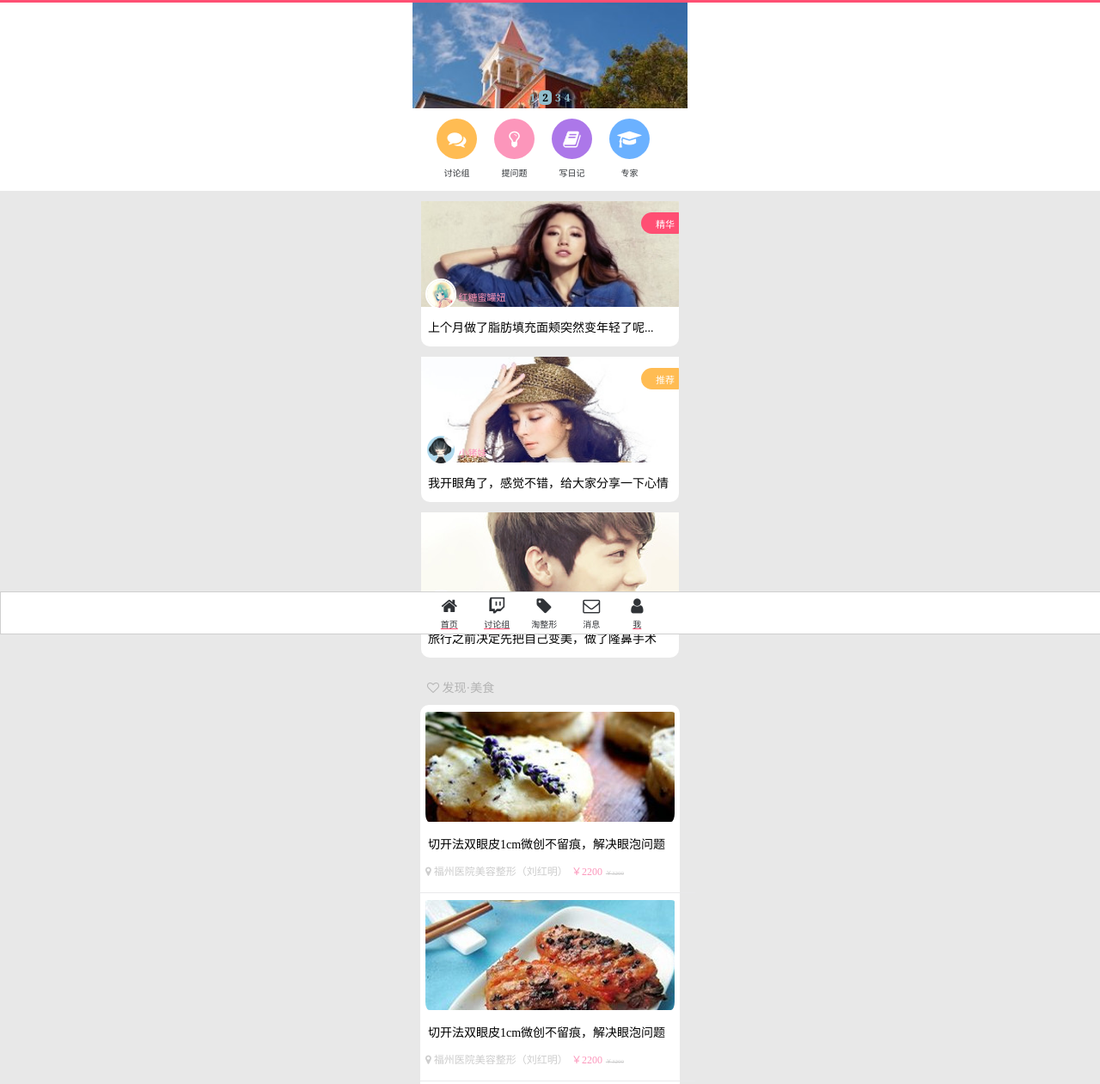
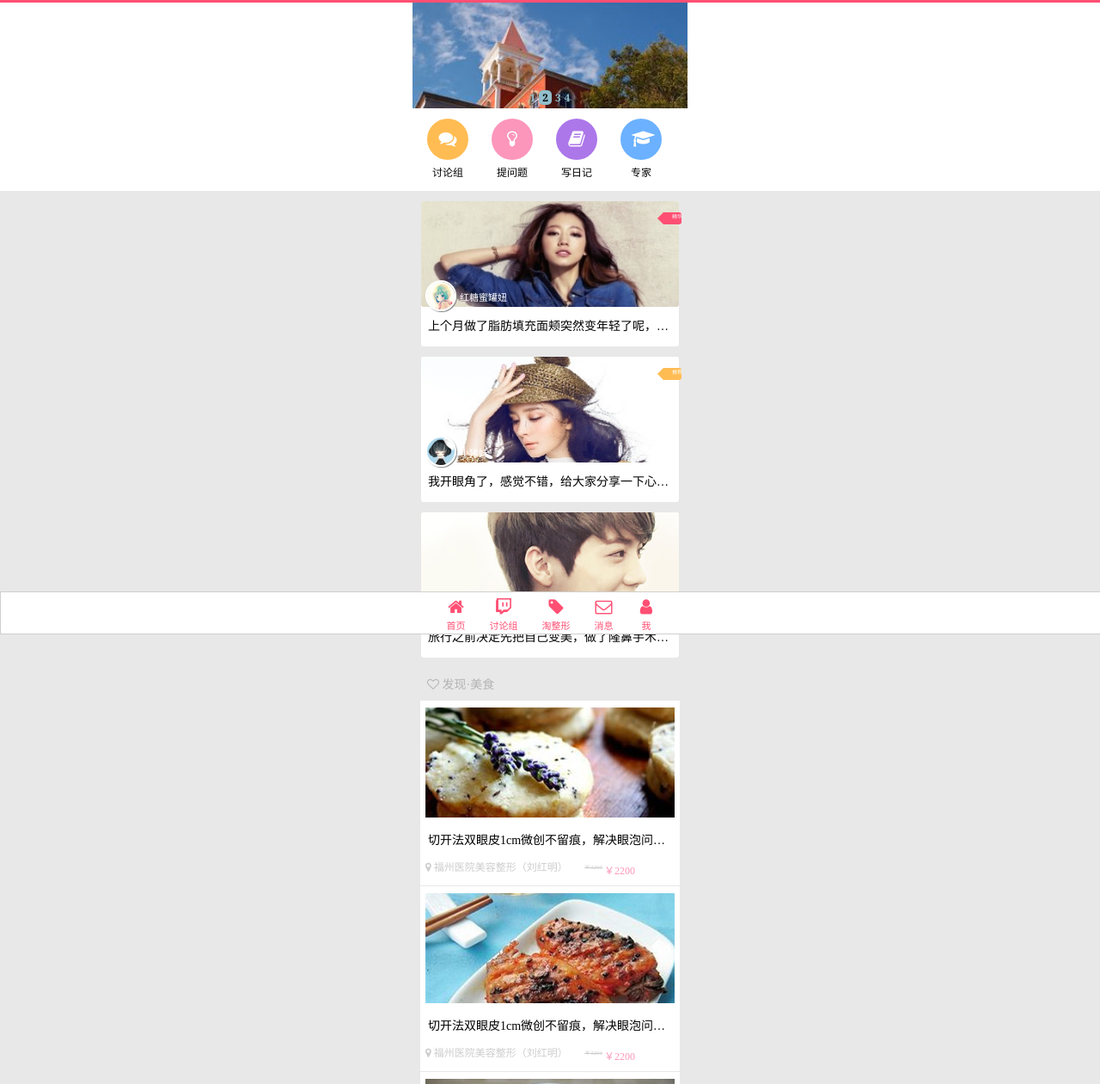
Before and after one commit to qiujuan/training, a website: page index.html in a window 1280 px wide. Shown: the part 62-1323 px from the top of the page at 86% size. Drawn offline with nearby package versions, Linux system fonts and the light colour scheme; files that its build step writes are made by us from their sources.

Commit message:
修改了index的标签使用不规范的问题，以及“精华”标签没三角的问题

```diff
--- a/index.html
+++ b/index.html
@@ -8,6 +8,7 @@
   <link rel="stylesheet" href="bower_components/font-awesome/css/font-awesome.min.css"/>
   <link rel="stylesheet" href="css/index.css"  media="screen, projection"/>
 </head>
+
 <body>
   <header id="header">
     <h1>悦美</h1>
@@ -16,97 +17,104 @@
   <nav id="navigation">
     <div id="slider"></div>
     <div id="nav">
-      <a><button type="button" id="chat_button" name="navButton" class="fa fa-comments"></button><br/><label>讨论组</label></a>
-      <a><button type="button" id="question_button" name="navButton" class="fa fa-lightbulb-o"></button><br/><label>提问题</label></a>
-      <a><button type="button" id="diary_button" name="navButton" class="fa fa-book"></button><br/><label>写日记</label></a>
-      <a><button type="button" id="expert_button" name="navButton" class="fa fa-graduation-cap"></button><br/><label>专家</label></a>
+      <ul>
+        <li><a><i id="chat" class="fa fa-comments"></i><br/>讨论组</a></li>
+        <li><a><i id="question" class="fa fa-lightbulb-o"></i><br/>提问题</a></li>
+        <li><a><i id="diary" class="fa fa-book"></i><br/>写日记</a></li>
+        <li><a><i id="expert" class="fa fa-graduation-cap"></i><br/>专家</a></li>
+      </ul>
     </div>
   </nav>
-  <article id="section">
+  <article id="article">
     <div id="show">
-      <div>
-        <img src="images/piaoxinhui.jpg" name="showImg" title="pic"/><br/>
-        <label class="mark-good" name="marrow">精华</label>
-        <label class="portrait">
-          <img src="images/portrait1.jpg"/>
-          <span class="nickname">红糖蜜罐妞</span>
-        </label>
-        <p>上个月做了脂肪填充面颊突然变年轻了呢...</p>
+      <div class="box">
+        <a><img src="images/piaoxinhui.jpg" name="show-img" title="pic"/><br/></a>
+        <div class="mark-good" name="marrow">
+          <div class="triangle"></div>
+          <div class="jinghua">精华</div>
+        </div>
+        <a>
+          <div class="portrait">
+            <img src="images/portrait1.jpg"/>
+            <div class="nickname">红糖蜜罐妞</div>
+          </div>
+        </a>
+        <div class="writing">上个月做了脂肪填充面颊突然变年轻了呢，好开心啊啊哈哈哈</div>
       </div>
-      <div>
-        <img src="images/yangmi.jpg" name="showImg" title="pic"/><br/>
-        <label class="mark-good" name="recommendation" >推荐</label>
-        <label class="portrait">
+      <div class="box">
+        <img src="images/yangmi.jpg" name="show-img" title="pic"/><br/>
+        <div class="mark-good" name="recommendation" >
+          <div class="triangle-yellow"></div>
+          <div class="jinghua">推荐</div>
+        </div>
+        <div class="portrait">
           <img src="images/portrait2.jpg"/>
-          <span class="nickname">小猪妹</span>
-        </label>
-        <p>我开眼角了，感觉不错，给大家分享一下心情</p>
+          <div class="nickname">小猪妹</div>
+        </div>
+        <div class="writing">我开眼角了，感觉不错，给大家分享一下心情，好开心</div>
       </div>
-      <div>
-        <img src="images/luhan.jpg" name="showImg" title="pic"/><br/>
-        <label class="mark-good" name="none">精华</label>
-        <label class="portrait">
+      <div class="box">
+        <img src="images/luhan.jpg" name="show-img" title="pic"/><br/>
+        <div class="mark-good" name="none">精华</div>
+        <div class="portrait">
           <img src="images/portrait3.jpg"/>
-          <span class="nickname">清浅吟唱</span>
-        </label>
-        <p>旅行之前决定先把自己变美，做了隆鼻手术</p>
+          <div class="nickname">清浅吟唱</div>
+        </div>
+        <div class="writing">旅行之前决定先把自己变美，做了隆鼻手术，好开心</div>
       </div>
     </div>
-    <div id="discovery-h">
+    <div id="discovery">
       <h2>
-        <i class="fa fa-heart-o"></i>&nbsp;发现·美食
+        <i class="fa fa-heart-o"></i> 发现·美食
       </h2>
-    </div>
-    <div id="discovery">
-      <div>
-        <img src="images/cookie.jpg" name="findImg"/>
-        <p name="findName">切开法双眼皮1cm微创不留痕，解决眼泡问题</p>
-        <p name="find-place-price">
-          <label name="location"><i class="fa fa-map-marker"></i>&nbsp;福州医院美容整形（刘红明）</label>
-          <label name="price">￥2200</label>
-          <label name="pre-price">￥3200</label>
-        </p>
-        <p class="hr"></p>
-        <img src="images/kaochi.jpg" name="findImg"/>
-        <p name="findName">切开法双眼皮1cm微创不留痕，解决眼泡问题</p>
-        <p name="find-place-price">
-          <label name="location"><i class="fa fa-map-marker"></i>&nbsp;福州医院美容整形（刘红明）</label>
-          <label name="price">￥2200</label>
-          <label name="pre-price">￥3200</label>
-        </p>
-        <p class="hr"></p>
+      <div class="discovery-box">
+        <img src="images/cookie.jpg" name="find-img"/>
+        <div class="find-name">切开法双眼皮1cm微创不留痕，解决眼泡问题非常有效</div>
+        <div class="find-place-price">
+          <div class="location"><i class="fa fa-map-marker"></i> 福州医院美容整形（刘红明）</div>
+          <div class="price">￥2200</div>
+          <div class="pre-price">￥3200</div>
+      </div>
+      </div>
+      <div class="hr"></div>
+      <div class="discovery-box">
+        <img src="images/kaochi.jpg" name="find-img"/>
+        <div class="find-name">切开法双眼皮1cm微创不留痕，解决眼泡问题,啦啦啦</div>
+        <div class="find-place-price">
+          <div class="location"><i class="fa fa-map-marker"></i> 福州医院美容整形（刘红明）</div>
+          <div class="price">￥2200</div>
+          <div class="pre-price">￥3200</div>
+        </div>
+      </div>
+      <div class="hr"></div>
+      <div class="discovery-box">
         <img src="images/liangcai.jpg" name="findImg"/>
-        <p name="findName">切开法双眼皮1cm微创不留痕，解决眼泡问题</p>
-        <p name="find-place-price">
-          <label name="location"><i class="fa fa-map-marker"></i>&nbsp;福州医院美容整形（刘红明）</label>
-          <label name="price">￥2200</label>
-          <label name="pre-price">￥3200</label>
-        </p>
-        <p class="hr"></p>
+        <div class="find-name">切开法双眼皮1cm微创不留痕，解决眼泡问题，啦啦啦</div>
+        <div class="find-place-price">
+          <div class="location"><i class="fa fa-map-marker"></i> 福州医院美容整形（刘红明）</div>
+          <div class="price">￥2200</div>
+          <div class="pre-price">￥3200</div>
+        </div>
+        <div class="hr"></div>
       </div>
     </div>
   </article>
   <footer id="footer">
     <ul>
-      <li>
-        <a href="index.html"><button type="button" id="home" class="fa fa-home"></button><br/>
-          <label>首页</label></a>
+      <li class="home-li">
+        <a href="index.html"><i id="home" class="fa fa-home"></i><br/>首页</a>
       </li>
-      <li>
-        <a href="discussion.html"><button type="button" id="discussIcon" class="fa fa-twitch"></button><br/>
-          <label>讨论组</label></a>
+      <li class="discuss-li">
+        <a href="discussion.html"><i id="discuss-icon" class="fa fa-twitch"></i><br/>讨论组</a>
       </li>
-      <li>
-        <button id="microPlastic" type="button" class="fa fa-tag"></button><br/>
-        <label>淘整形</label>
+      <li class="micro-li">
+        <a href="#"><i id="micro-plastic" class="fa fa-tag"></i><br/>淘整形</a>
       </li>
-      <li>
-        <button id="msg" type="button" class="fa fa-envelope-o"></button><br/>
-        <label>消息</label>
+      <li class="msg-li">
+        <a href="#"><i id="msg" class="fa fa-envelope-o"></i><br/>消息</a>
       </li>
-      <li>
-        <a href="posts.html"><button id="me" type="button" class="fa fa-user"></button><br/>
-          <label>我</label></a>
+      <li class="me-li">
+        <a href="posts.html"><i id="me"  class="fa fa-user"></i><br/>我</a>
       </li>
     </ul>
   </footer>
--- a/js/slider/slider.js
+++ b/js/slider/slider.js
@@ -35,8 +35,8 @@
     slider.find('.slide-images').append($.map(o.slides, function(slide) {
       return $('<div class="slide-image">' + (slide.link ? '<a href="' + slide.link + '" target="_blank">' : '') + '<img src="' + slide.src + '">' + (slide.name ? '<span class="caption">' + slide.name + '</span>' : '') + (slide.link ? '</a>' : '') + '</div>')[0];
     }));
-    slider.find('.slide-pager').append($.map(o.slides, function(slide, i) {
-      return $('<a href="javascript:;">' + (i + 1) + '</a>')[0];
+    slider.find('.slide-pager').append($.map(o.slides, function(slide, o) {
+      return $('<a href="javascript:;">' + (o + 1) + '</a>')[0];
     }));
     return slider;
   };
--- a/sass/_variable.sass
+++ b/sass/_variable.sass
@@ -13,4 +13,4 @@ $diary_color:rgb(172,119,233)
 $expert_color:rgb(107,177,279)
 $floor_color:rgb(186,186,186)
 
-$div_img_border_radius:10px
+$div_img_border_radius:3px
--- a/sass/framwork/_footer.sass
+++ b/sass/framwork/_footer.sass
@@ -9,31 +9,37 @@
   border: 1px solid rgb(207,207,207)
   text-align: center
   clear: both
-ul
-  list-style: none
-  clear: both
-li
-  display: inline-block
-  height: 40px
-  margin-right: 20px
-label
-  font-size: 10px
-  color: $footer_color
-#home,#discussIcon,#microPlastic,#msg,#me
+  & ul
+    list-style: none
+    clear: both
+    & li
+      display: inline-block
+      height: 40px
+      margin: 0px 12px
+      font-size: 11px
+      color: black
+      & i
+        width: 21px
+        height: 23px
+        padding: 0px
+        color: $header-color
+.home-li,.discuss-li,.micro-li,.msg-li,.me-li
+  & a
+    text-decoration: none
+    color: $header-color
+    & a:link
+      text-decoration: none
+      color: $header-color
+    & a:visited
+      text-decoration: none
+      color: $header-color
+    & a:active
+      color: $header-color
+      text-decoration: none
+
+#home,#discuss-icon,#micro-plastic,#msg,#me
   font-size: 20px
   border: none
   outline: none
   background-color: white
   color: $footer_color
-
-a
-  text-underline: none
-a:link
-  color: $header-color
-  text-underline: none
-a:visited
-  color: $header-color
-  text-underline: none
-a:active
-  color: $header-color
-  text-underline: none
--- a/sass/index.sass
+++ b/sass/index.sass
@@ -25,58 +25,51 @@ body
   height: 122px
 
 #nav
-  margin: auto
   width: 320px
   height: 97px
+  margin: auto
   background-color: white
-  text-align: center
-  & a
-    display: inline-block
-    text-align: center
-    line-height: 30px
-    padding: 13px 16px 13px 0px
-  & button
-    border-radius: 100px
-    width: 47px
-    height: 47px
-    font-size: 22px
-    border: none
-    outline: none
-    color: #ffffff
-    & label
+  & ul
+    list-style: none
+    padding: 0px
+    margin: 0px
+    & li
+      text-align: center
+      display: inline-block
       font-size: 12px
-#chat_button
+      margin: 0
+      padding: 13px 6px 13px 17px
+    & a
+      display: inline-block
+      line-height: 30px
+      & i
+        border-radius: 200px
+        width: 22px
+        height: 22px
+        padding: 13px 13px
+        font-size: 21px
+        border: none
+        outline: none
+        color: #ffffff
+
+#chat
   background-color: $chat_color
-#question_button
+#question
   background-color: $queston_color
-#diary_button
+#diary
   background-color: $diary_color
-#expert_button
+#expert
   background-color: $expert_color
 
 
-
-#section
-  padding-bottom: 500px
+#article
+  padding-bottom: 50px
   background-color: rgb(232,232,232)
-
-
-#discovery-h
-  margin: auto
-  padding: 0px
-  width: 320px
-  & h2
-    margin: 0px
-    padding: 12px 17px 0px
-    font-size: 14px
-    font-weight: normal
-    color: rgb(179,179,179)
-
 
 #footer
   & ul
     list-style: none
     clear: both
     padding: 0px
-    margin-top: -4px
+    margin-top: -2px
     font-size: 16px
--- a/sass/index/_discovery.sass
+++ b/sass/index/_discovery.sass
@@ -1,17 +1,25 @@
 #discovery
-  width: $width
-  height: 200px
-  padding-top: 11px
-  & div
-    width: 302px
-    background-color: #ffffff
-    margin: auto
+  background-color: rgb(232,232,232)
+  padding: 0px
+  margin: auto
+  border-radius: $div_img_border_radius
+h2
+  margin: auto
+  width: 286px
+  padding: 8px 17px 10px
+  font-size: 14px
+  font-weight: normal
+  color: rgb(179,179,179)
+.discovery-box
+  width: 302px
+  background-color: #ffffff
+  margin: auto
+  padding-top: 0px
+  & img
+    width: 290px
+    height: 128px
+    padding: 8px 6px 0px
     border-radius: $div_img_border_radius
-    & img
-      width: 290px
-      height: 128px
-      padding: 8px 6px 0px
-      border-radius: $div_img_border_radius
 .hr
   width: 320px
   height: 1px
@@ -19,18 +27,28 @@
   background-color: rgb(233,233,235)
 
 
-[name="findName"]
+.find-name
+  white-space: nowrap
+  overflow: hidden
+  text-overflow: ellipsis
   font-size: 14px
-  margin: 11px 9px 13px
-[ name="find-place-price"]
-  margin: 13px 6px
-[name="location"]
+  padding: 11px 9px 0px
+.find-place-price
+  margin: 13px 6px 0px
+  padding-bottom: 13px
+.location
   font-size: 12px
   color: rgb(205,205,205)
-[name="price"]
+.price
   font-size: 12px
   color: rgb(252,150,187)
-[name="pre-price"]
+  float: right
+  margin-right: 46px
+  margin-top: -14px
+.pre-price
   color: rgb(205,205,205)
   font-size: 7px
   text-decoration: line-through
+  float: right
+  margin-right: 2px
+  margin-top: -14px
--- a/sass/index/_show.sass
+++ b/sass/index/_show.sass
@@ -1,14 +1,40 @@
 .mark-good
-  width: 34px
-  height: 15px
+  width: 12px
+  height: 4px
   font-size: 11px
   color: #ffffff
   text-align: right
-  padding: 5px
+  padding: 5px 6px 5px 3px
   position: relative
   top: -114px
+  right: -3px
   float: right
-  border-radius: 500px 30px 30px 500px
+  border-radius: 0px 3px 3px 0px
+  & .triangle
+    width: 0px
+    height: 0px
+    position: relative
+    right: 10px
+    top: -5px
+    border-top: 7px solid rgba(255,255,255,0)
+    border-bottom: 7px solid rgba(255,255,255,0)
+    border-right: 7px solid $header-color
+  & .triangle-yellow
+    width: 0px
+    height: 0px
+    position: relative
+    right: 10px
+    top: -5px
+    border-top: 7px solid rgba(255,255,255,0)
+    border-bottom: 7px solid rgba(255,255,255,0)
+    border-right: 7px solid $chat_color
+  & .jinghua
+    position: relative
+    width: 40px
+    font-size: 6px
+    left: -21px
+    top: -19px
+
 [name="marrow"]
   background-color: $header-color
 [name="recommendation"]
@@ -18,7 +44,7 @@
 .portrait
   position: relative
   left: 5px
-  top: -37px
+  top: -35px
   height: 37px
   width: 110px
   & img
@@ -26,29 +52,32 @@
     height: 32px
     border: 2px solid #ffffff
     border-radius: 100px
-  & span
-    width: 63px
+    box-shadow: 1px 1px 1px gray
+  & div
     font-size: 11px
-    color: rgb(252,150,187)
-    position: relative
-    top: -10px
+    color: #ffffff
+    margin: -29px 0px 0px 40px
 #show
   margin: 0px
   padding: 12px 10px 0px
-  & div
+  & .box
     margin: auto
     height: 169px
     width: 300px
     background-color: #ffffff
     margin-bottom: 12px
     border-radius: $div_img_border_radius
-  & p
-    display: inline-block
-    font-size: 14px
-    position: relative
-    top: -45px
-    left: 8px
+    & .writing
+      white-space: nowrap
+      overflow: hidden
+      text-overflow: ellipsis
+      width: 20em
+      font-size: 14px
+      position: relative
+      left: 8px
+      top: -30px
 
-[name="showImg"]
+[name="show-img"]
   width: 300px
   height: 123px
+  border-radius: $div_img_border_radius
```
Also changed, not shown: discussion.html (+10 -15 lines).
